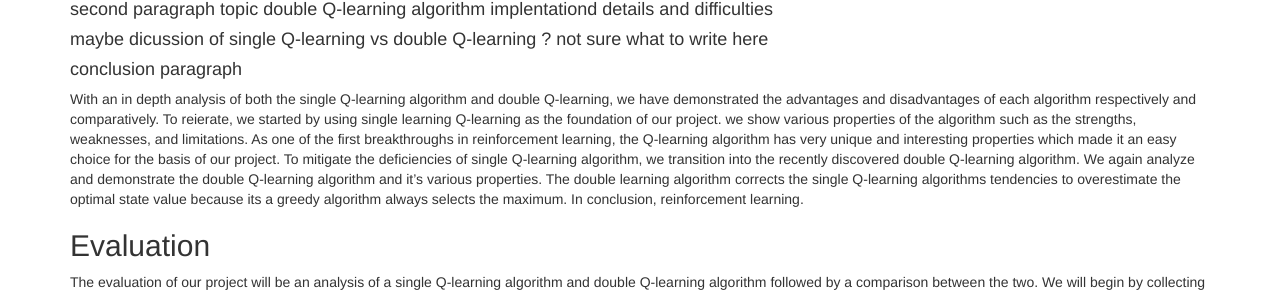
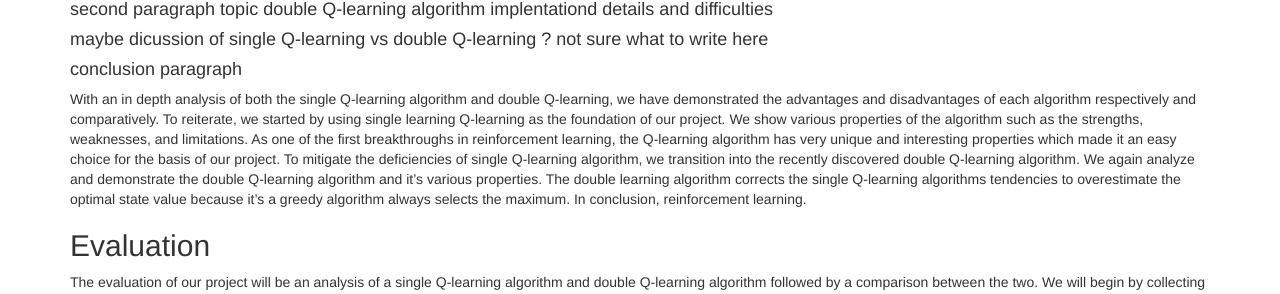
Before and after one commit to andrewdoh/scuba_diver, a Jekyll site: the page built from docs/status.md, in a window 1280 px wide and 900 px high, scrolled down 1106 px. Shown: the part 169-463 px from the top of the window. Built offline with Jekyll 4.4.1, drawn with Linux system fonts in a browser that asks for light colours; formulas are drawn with MathJax 3.

Commit message:
Update status.md

```diff
--- a/docs/status.md
+++ b/docs/status.md
@@ -26,7 +26,7 @@ For our project, we use Q-learning as the basis for our agent to explore a custo
 #### maybe dicussion of single Q-learning vs double Q-learning ? not sure what to write here ####
 
 #### conclusion paragraph ####
-With an in depth analysis of both the single Q-learning algorithm and double Q-learning, we have demonstrated the advantages and disadvantages of each algorithm respectively and comparatively. To reierate, we started by using single learning Q-learning as the foundation of our project. we show various properties of the algorithm such as the strengths, weaknesses, and limitations. As one of the first breakthroughs in reinforcement learning, the Q-learning algorithm has very unique and interesting properties which made it an easy choice for the basis of our project. To mitigate the deficiencies of single Q-learning algorithm, we transition into the recently discovered double Q-learning algorithm. We again analyze and demonstrate the double Q-learning algorithm and it's various properties. The double learning algorithm corrects the single Q-learning algorithms tendencies to overestimate the optimal state value because its a greedy algorithm always selects the maximum. In conclusion, reinforcement learning.
+With an in depth analysis of both the single Q-learning algorithm and double Q-learning, we have demonstrated the advantages and disadvantages of each algorithm respectively and comparatively. To reiterate, we started by using single learning Q-learning as the foundation of our project. We show various properties of the algorithm such as the strengths, weaknesses, and limitations. As one of the first breakthroughs in reinforcement learning, the Q-learning algorithm has very unique and interesting properties which made it an easy choice for the basis of our project. To mitigate the deficiencies of single Q-learning algorithm, we transition into the recently discovered double Q-learning algorithm. We again analyze and demonstrate the double Q-learning algorithm and it’s various properties. The double learning algorithm corrects the single Q-learning algorithms tendencies to overestimate the optimal state value because it's a greedy algorithm always selects the maximum. In conclusion, reinforcement learning.
 
 ## Evaluation ##
 The evaluation of our project will be an analysis of a single Q-learning algorithm and double Q-learning algorithm followed by a comparison between the two. We will begin by collecting various types of data for each algorithm. Since we're using a reinforcement learning algorithm, the main metrics by which we will gauge our project will in terms of $$\alpha$$, actions, episodes, and rewards. During each episode we take note of the every aspect regarding our agent. Using this data, we will analyze and perform a variety of different metrics both quantitative and qualitative to demonstrate that they are performing as intended. Following this, we will compare the two algorithms showing the deficiencies with a single Q-learning algorithm and the improvements made with the double Q-learning algorithm. The single Q-learning algorithm tends to overestimating current action values given that is a greedy algorithm which tends to lead to maximization bias. This would be an interesting event to see and analyze the circumstances leading to as the number of episodes increase. Additionally, when our prototype is completed, an analysis will be done to see how quantitatively how the problems with a 3D state space were effect when function approximation is applied. In closing, the Q-learning algorithm has an abundance of interesting properties which is why we chose to use this algorithm.
```
